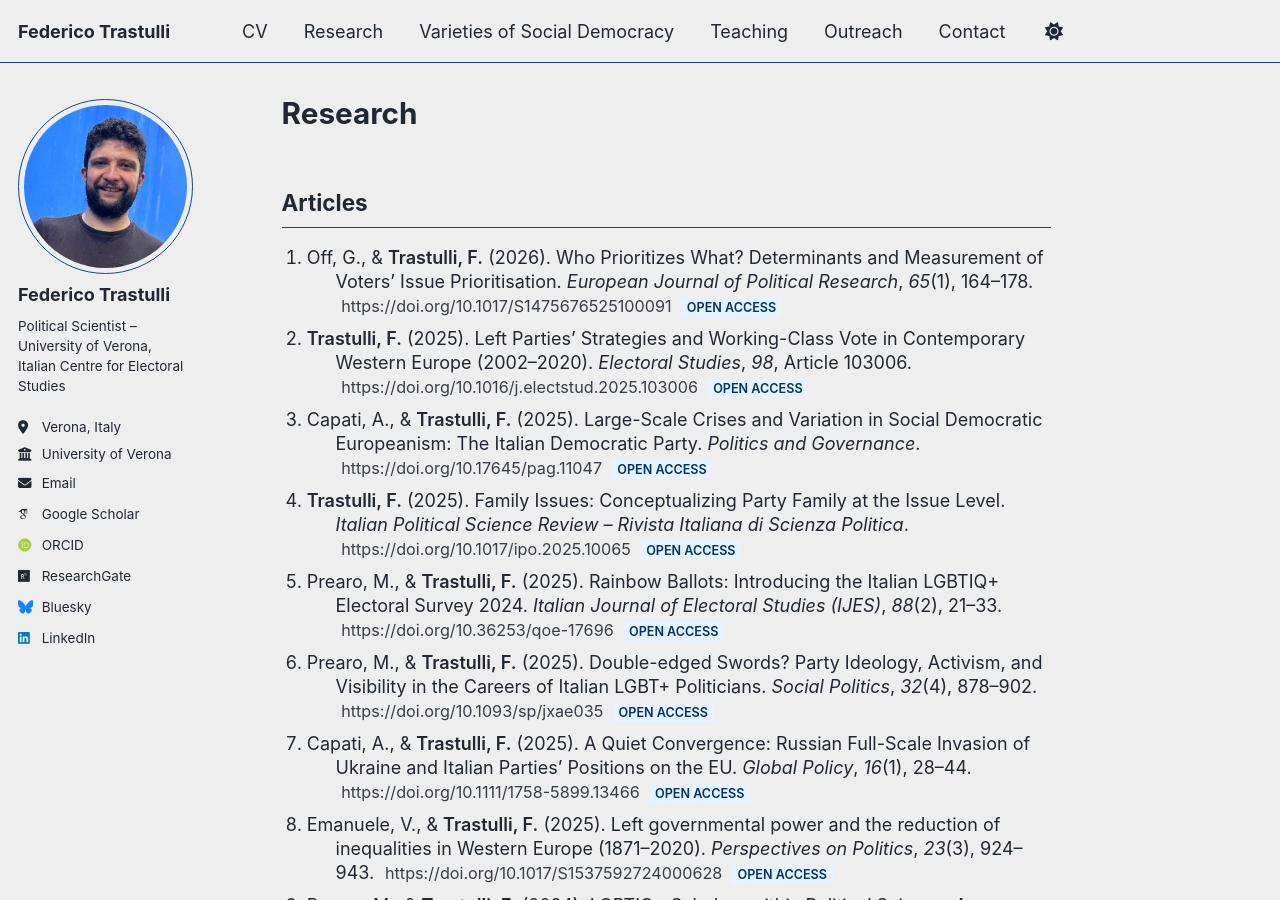
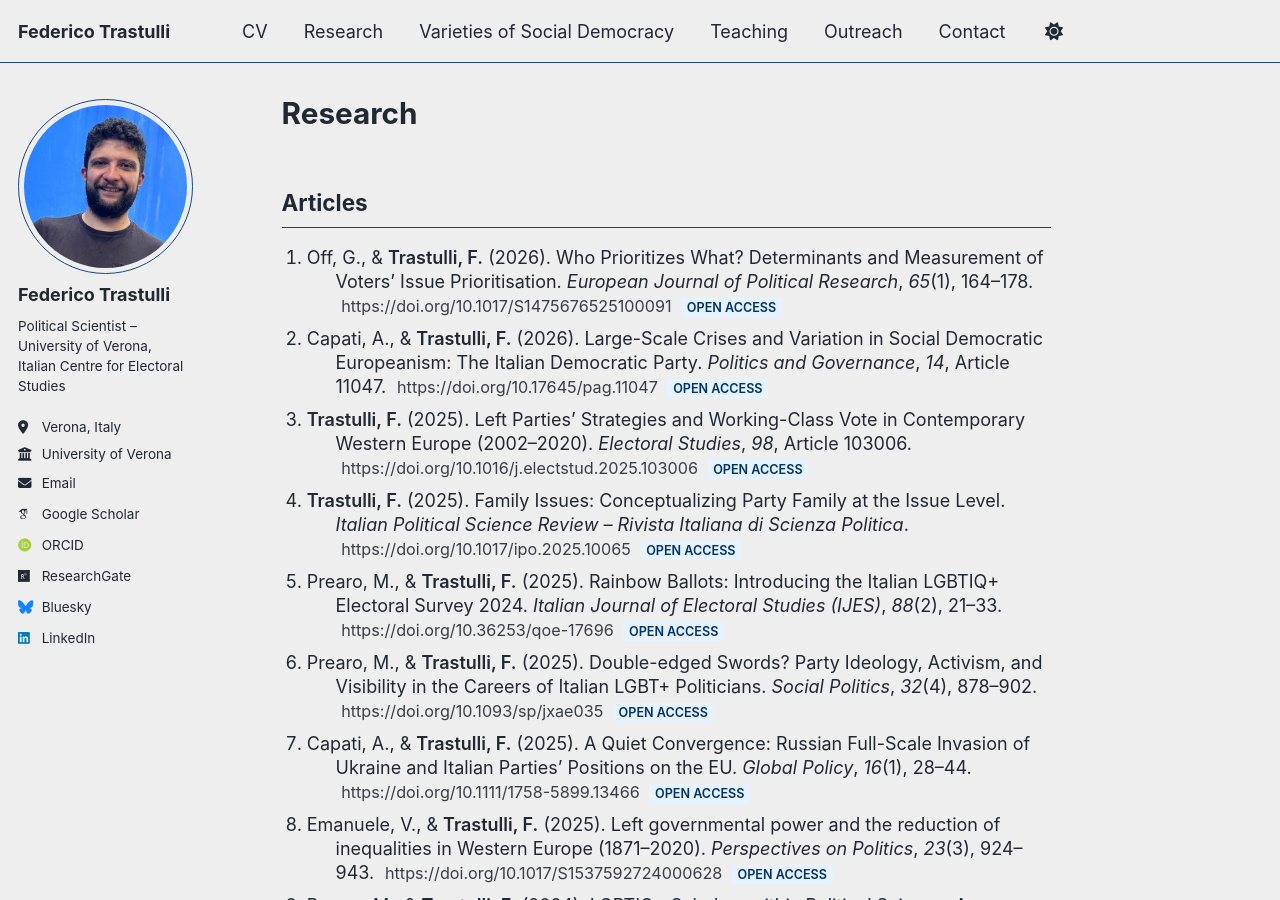
Before and after one commit to federicotrastulli/federicotrastulli.github.io, a Jekyll site: the page built from _pages/research.html, in a window 1280 px wide and 900 px high. Built offline with Jekyll 4.4.1, drawn with Linux system fonts in a browser that asks for light colours; some web fonts are replaced; a script bundle is joined from its source files by our own code; library files that are not in the unit come from our copies.

Commit message:
Update research.html

```diff
--- a/_pages/research.html
+++ b/_pages/research.html
@@ -20,21 +20,21 @@ author_profile: true
   </li>
 
   <li>
+    Capati, A., &amp; <span class="me">Trastulli, F.</span> (2026).
+    Large-Scale Crises and Variation in Social Democratic Europeanism: The Italian Democratic Party.
+    <em>Politics and Governance</em>, <em>14</em>, Article 11047.
+    <a href="https://doi.org/10.17645/pag.11047" class="doi">
+      https://doi.org/10.17645/pag.11047
+    </a>
+    <span class="badge oa">Open Access</span>
+  </li>
+
+  <li>
     <span class="me">Trastulli, F.</span> (2025).
     Left Parties’ Strategies and Working-Class Vote in Contemporary Western Europe (2002–2020).
     <em>Electoral Studies</em>, <em>98</em>, Article 103006.
      <a href="https://doi.org/10.1016/j.electstud.2025.103006" class="doi">
       https://doi.org/10.1016/j.electstud.2025.103006
-    </a>
-    <span class="badge oa">Open Access</span>
-  </li>
-
-  <li>
-    Capati, A., &amp; <span class="me">Trastulli, F.</span> (2025).
-    Large-Scale Crises and Variation in Social Democratic Europeanism: The Italian Democratic Party.
-    <em>Politics and Governance</em>.
-    <a href="https://doi.org/10.17645/pag.11047" class="doi">
-      https://doi.org/10.17645/pag.11047
     </a>
     <span class="badge oa">Open Access</span>
   </li>
```
